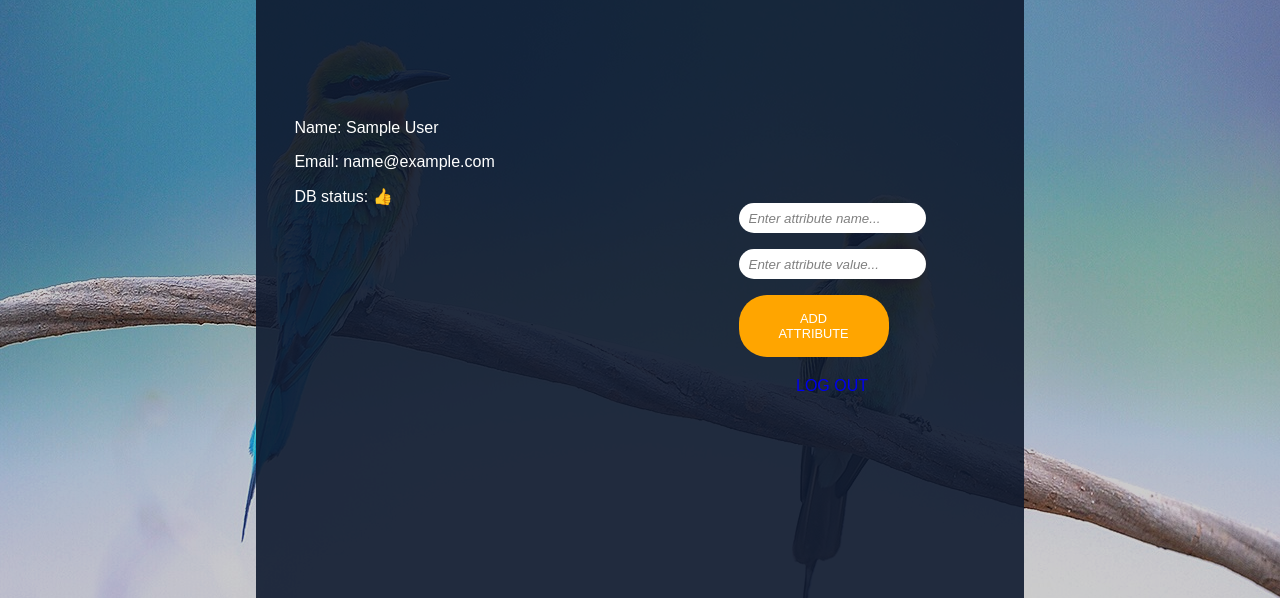
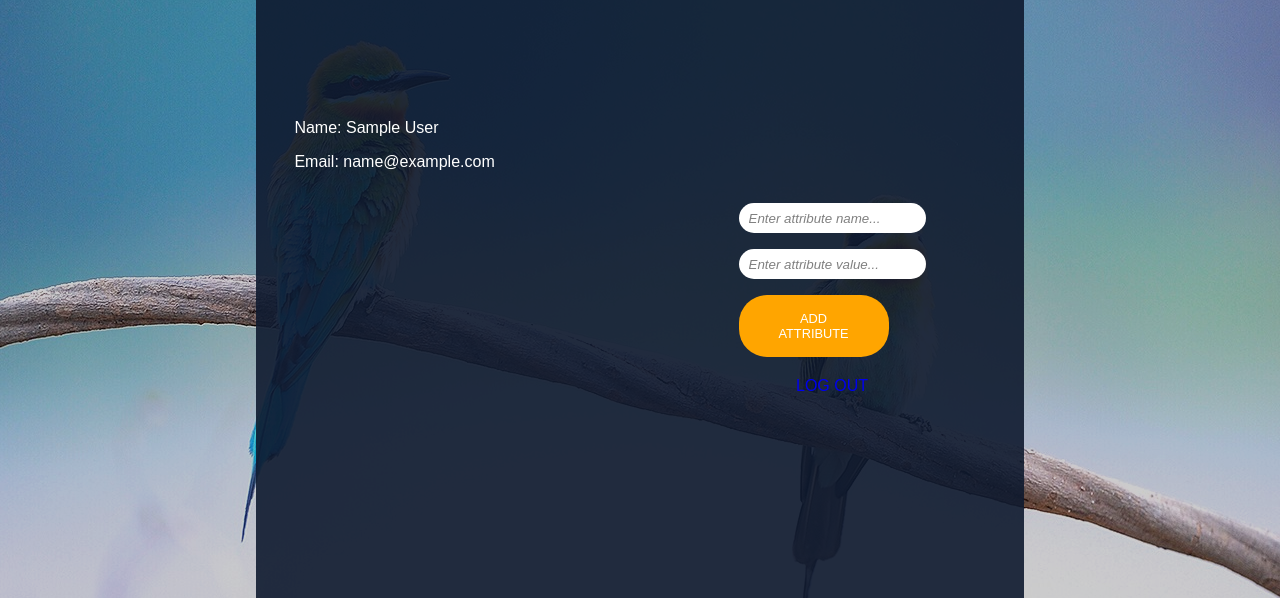
Before and after one commit to kristaps777/magebit, a PHP site: page /display.php in a window 1280 px wide. Shown: the part 101-699 px from the top of the page. Run offline with PHP 8.4, Linux system fonts and the light colour scheme; the visitor is signed in with stand-in values (Sample User, id 1); data that the repository does not hold is empty.

Commit message:
cleaned up some loose code

```diff
--- a/private/classes/Connect.php
+++ b/private/classes/Connect.php
@@ -56,33 +56,9 @@ class Connect
 
         echo "<li>Name: $_SESSION[name]</li>";
         echo "<li>Email: $_SESSION[email]</li>";
-        echo "<li>DB status: $_SESSION[dbStatus]</li>";
+        // echo "<li>DB status: $_SESSION[dbStatus]</li>";
         foreach ($this->sql_response as $key => $row) {
         echo "<li>$row[name]: $row[value]</li>";
-
-        // echo "<form id='edit' class='task_area' action='../private/edit_todo.php' method='post'>";
-        // echo "<input type='hidden' name='ident' value={$row[id]}>";
-        // echo "<input class='td_entry_edit' name='edit' type='text' maxlength='60' spellcheck='false' value='";
-        // echo $row['task'];
-        // echo "'>";
-        // echo "<button type='submit'>";
-        // echo "<span><i class='fas fa-edit'></i></span>";
-        // echo "</button>";
-        // echo "</form>";
-
-        // echo "<div class='buttons'>";
-
-        // echo "<form class='delete_button' action='../private/delete_todo.php' method='post'>";
-        // echo "<input type='hidden' name='ident' value={$row[id]}>";
-        // echo "<button type='submit'>";
-        // echo "<span><i class='fas fa-trash-alt'></i></span>";
-        // echo "</button>";
-        // echo "</form>";
-
-        // echo "</div>";
-
-        // echo "</li>";
-
         mysqli_close($this->connectDB());
     }
     }
--- a/public/styles/index.css
+++ b/public/styles/index.css
@@ -104,7 +104,6 @@ body:before {
 }
 
 .form_front_mobile {
-    /* background-color: rgba(255, 255, 255, 0.4); */
     width: 100%;
     height: 100%;
     transition: .5s;
@@ -299,8 +298,6 @@ footer {
 }
 
 /* media queries */
-@media(min-width: 576px) {}
-
 @media(min-width: 992px) {
 
 .form_outer_mobile {
```
Lines whose indentation alone changed are shown as unchanged.
